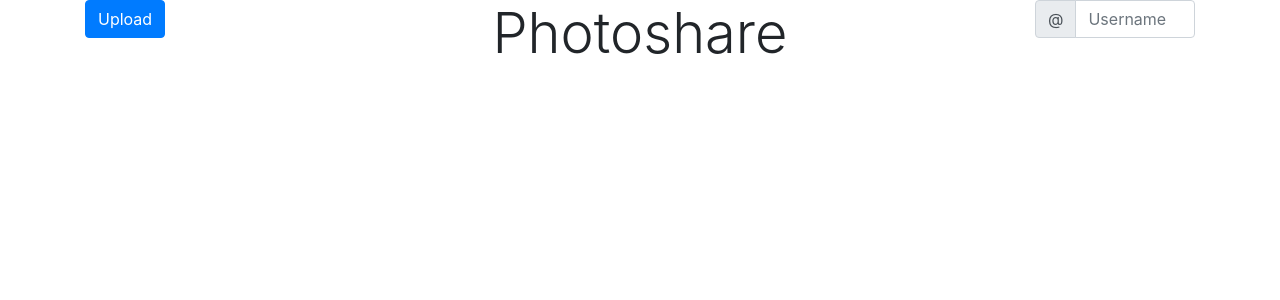
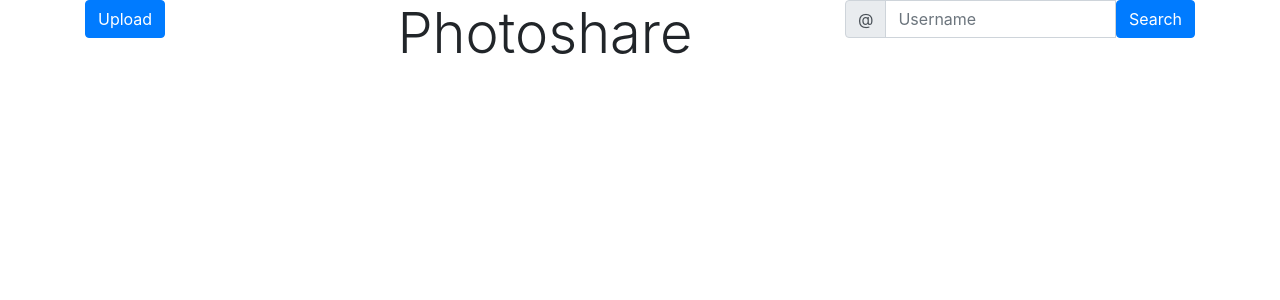
Before and after one commit to alexfrt/photoshare, a Flask app: page / in a window 1280 px wide. Shown: the top 300 px of the page. Run offline with Flask 2, Linux system fonts and the light colour scheme; the visitor is signed in with stand-in values (Sample User, id 1); data that the repository does not hold is empty; some libraries are stand-ins or nearby versions.

Commit message:
Implementing the search of users

```diff
--- a/routes/home.py
+++ b/routes/home.py
@@ -4,9 +4,13 @@ from flask import Blueprint, redirect, url_for, render_template, request, sessio
 
 from config import Config
 from services.photo import get_last_photos, save_photo
+from services.user import find_user
 
 home_api = Blueprint('home_api', __name__)
 logger = logging.getLogger(__name__)
+
+photos = []
+users = []
 
 
 @home_api.route("/")
@@ -15,10 +19,12 @@ def home():
         return redirect(url_for('user_api.login'))
 
     photos = get_last_photos()
-    photos = photos[1:]
-    photos[0]['active'] = 'active'
 
-    return render_template('home.html', photos=photos, bucket=Config.S3_BUCKET_NAME)
+    if photos:
+        photos = photos[1:]
+        photos[0]['active'] = 'active'
+
+    return render_template('home.html', photos=photos, bucket=Config.S3_BUCKET_NAME, users=users)
 
 
 @home_api.route("/upload", methods=['POST'])
@@ -32,3 +38,12 @@ def upload():
     save_photo(session['user'], request.files['photo'].stream, request.form['description'])
 
     return redirect(url_for("home_api.home"))
+
+@home_api.route("/search", methods=['GET', 'POST'])
+def search():
+    if 'user' not in session:
+        return redirect(url_for('user_api.login'))
+
+    users = find_user(request.form['nick'])
+
+    return render_template('home.html', photos=photos, bucket=Config.S3_BUCKET_NAME, users=users)
--- a/services/user.py
+++ b/services/user.py
@@ -28,6 +28,10 @@ def salt_user_password(user, password=None):
         password = user.password
     return hashlib.sha1("{}--{}".format(password, user.nick).encode("UTF-8")).hexdigest()
 
+def find_user(nick):
+    if nick:
+        return User.query.filter(User.nick.like("%" + nick + "%")).all()
+
 
 class InvalidCredentialsException(Exception):
     pass
--- a/templates/home.html
+++ b/templates/home.html
@@ -19,16 +19,41 @@
                 Upload
             </button>
         </div>
-        <div class="col-8">
+        <div class="col-6">
             <p class="display-4 text-center">Photoshare</p>
         </div>
-        <div class="col">
-            <div class="input-group">
-                <div class="input-group-prepend">
-                    <span class="input-group-text" id="basic-addon1">@</span>
+        <div class="col-4">
+            <form action="search" method=post>
+                <div class="input-group">
+                    <div class="input-group-prepend">
+                        <span class="input-group-text" id="basic-addon1">@</span>
+                     </div>
+                     <input id="nick" type="text" class="form-control" placeholder="Username" aria-label="Username"
+                            name="nick" aria-describedby="basic-addon1">
+
+                    <span class="input-group-btn">
+                            <button type="submit" class="btn btn-primary float-right">Search</button>
+                    </span>
+
+                    <!-- <input id="nick" type="text" class="form-control" placeholder="Username" aria-label="Username"
+                        name="nick" aria-describedby="basic-addon1"> -->
                 </div>
-                <input type="text" class="form-control" placeholder="Username" aria-label="Username"
-                       aria-describedby="basic-addon1">
+                <!-- <div class="input-group-prepend">
+                    <button type="submit" class="btn btn-primary float-right">Search</button>
+                </div> -->
+            </form>
+
+            <div class="search-list">
+                <table class="table" id="myTable">
+                    <tbody>
+                        {% for u in users %}
+                        <tr>
+                            <td><h6>{{ u['name'] }}<h6></td>
+                        </tr>
+                        {% endfor %}
+                    </tbody>
+                </table>
+
             </div>
         </div>
     </div>
```
Also changed, not shown: docker-compose.yaml (added, +10 -0 lines).
